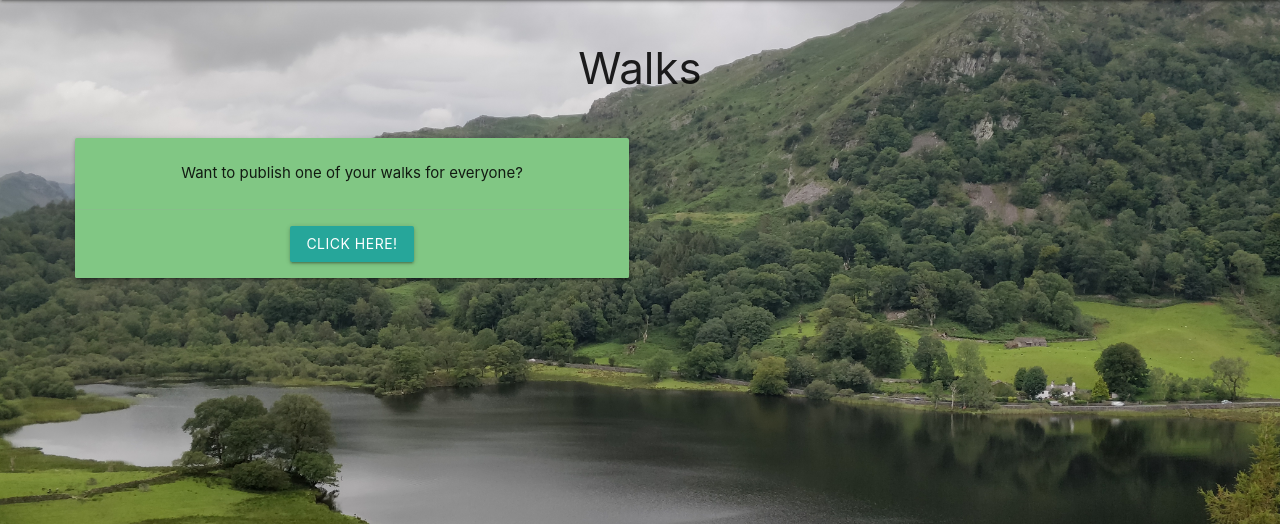
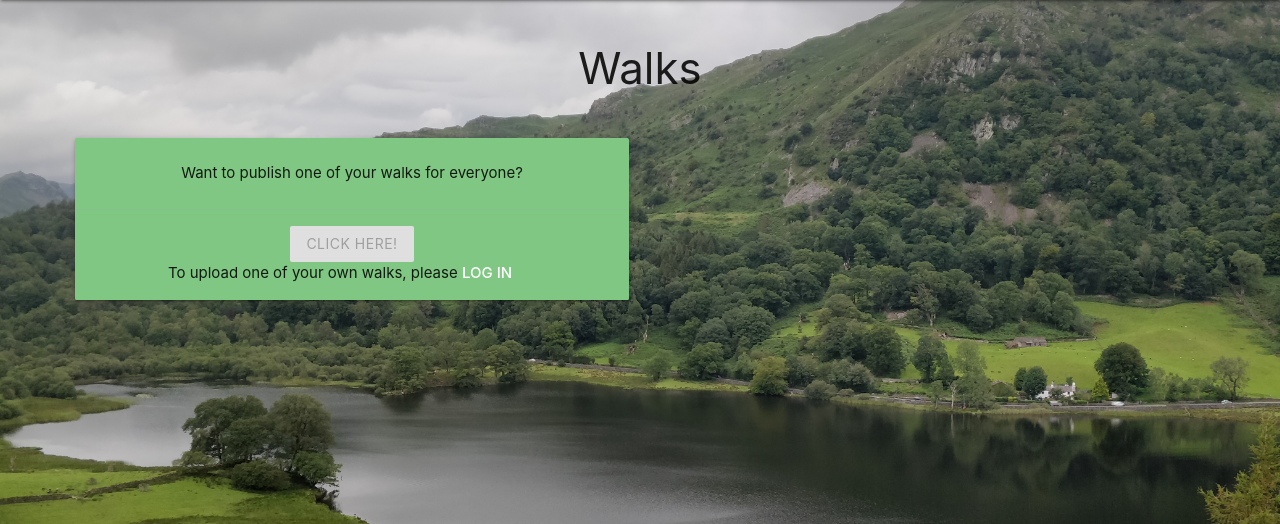
Before and after one commit to mattb0101/lakes_walks, a Flask app: page /walks in a window 1280 px wide. Shown: the part 64-588 px from the top of the page. Run offline with Flask 2, Linux system fonts and the light colour scheme; some libraries are stand-ins or nearby versions.

Commit message:
Disabling add walk button when user not logged in

```diff
--- a/templates/walks.html
+++ b/templates/walks.html
@@ -13,7 +13,12 @@
                     <p>Want to publish one of your walks for everyone?</p>
                 </div>
                 <div class="card-action center-align">
+                    {% if session.user %}
                     <a href="#walk_modal" class="btn modal-trigger">Click here!</a>
+                    {% else %}
+                    <a href="#walk_modal" class="btn modal-trigger" disabled>Click here!</a>
+                    <p>To upload one of your own walks, please <a href="{{ url_for('login') }}"><strong class="white-text">log in</strong></a></p>
+                    {% endif %}
                 </div>
             </div>
         </div>
@@ -63,7 +68,7 @@
             </form>
         </div>
         <div class="modal-footer">
-            <a href="!#" class="modal-close waves-effect waves-green btn-flat">Close</a>
+            <a href="{{ url_for('walks') }}" class="modal-close waves-effect waves-green btn-flat">Close</a>
         </div>
     </div>
 {% endblock %}
```
